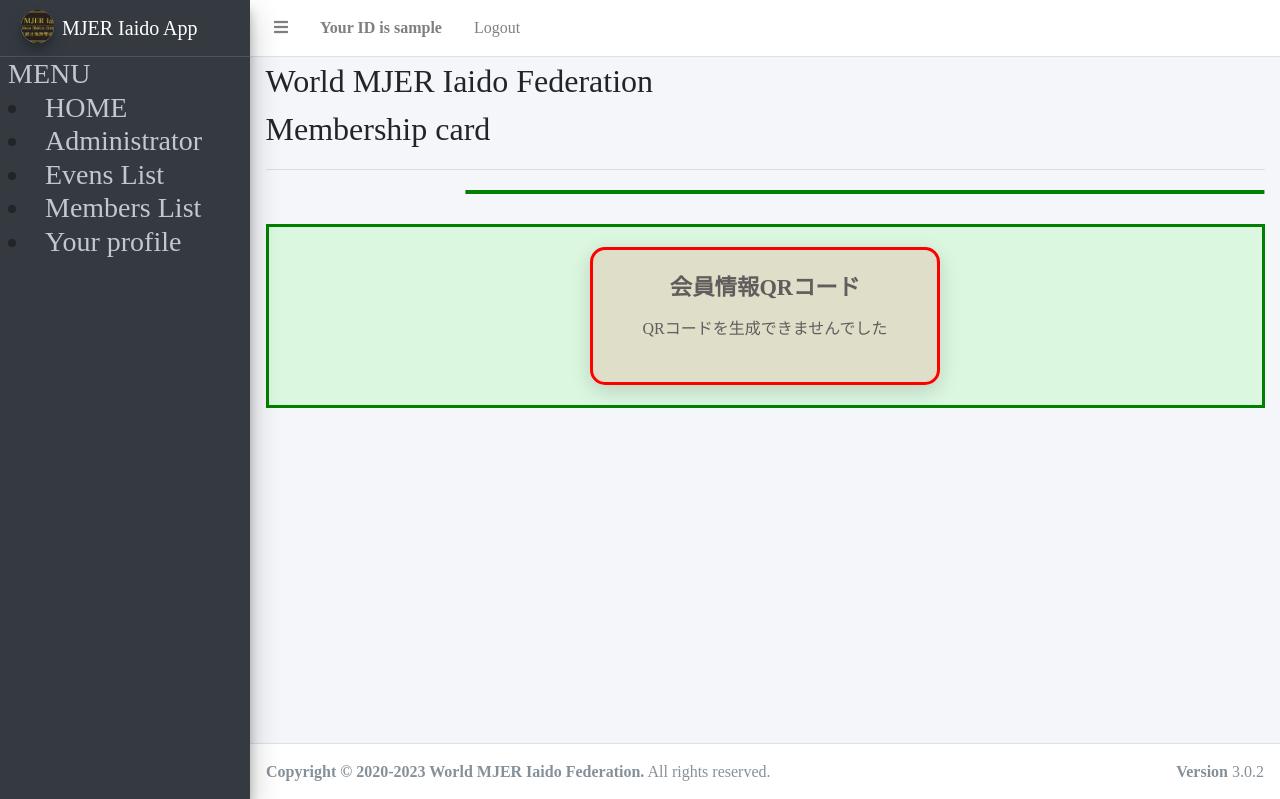
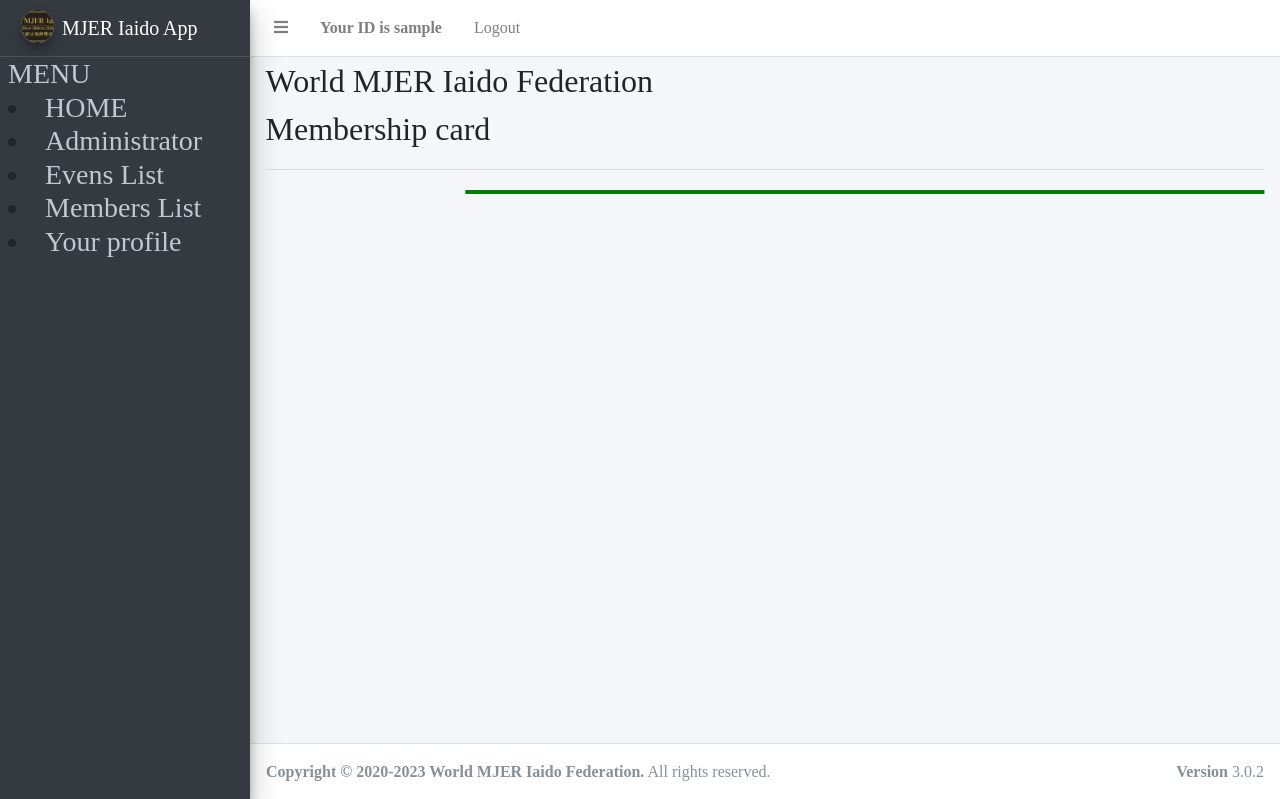
Before and after one commit to mjer-iaido/docker-mjerapp, a Django app: page /testee_profile in a window 1280 px wide. Shown: the top 799 px of the page. Run offline with Django 4.2, Linux system fonts and the light colour scheme; the visitor is signed in with stand-in values (Sample User, id 1); data that the repository does not hold is empty; some libraries are stand-ins or nearby versions; some web fonts are replaced.

Commit message:
add comments line

```diff
--- a/shinsa/templates/shinsa/your_profile.html
+++ b/shinsa/templates/shinsa/your_profile.html
@@ -26,7 +26,7 @@
         </div>
 
         <!-- QRコードセクション -->
-        <div class="qr-container">
+        {% comment %} <div class="qr-container">
             <div class="qr-section">
                 <h3>会員情報QRコード</h3>
                 {% if qr_code %}
@@ -36,6 +36,6 @@
                     <p>QRコードを生成できませんでした</p>
                 {% endif %}
             </div>
-        </div>
+        </div> {% endcomment %}
     </body>
 {% endblock %}
```
